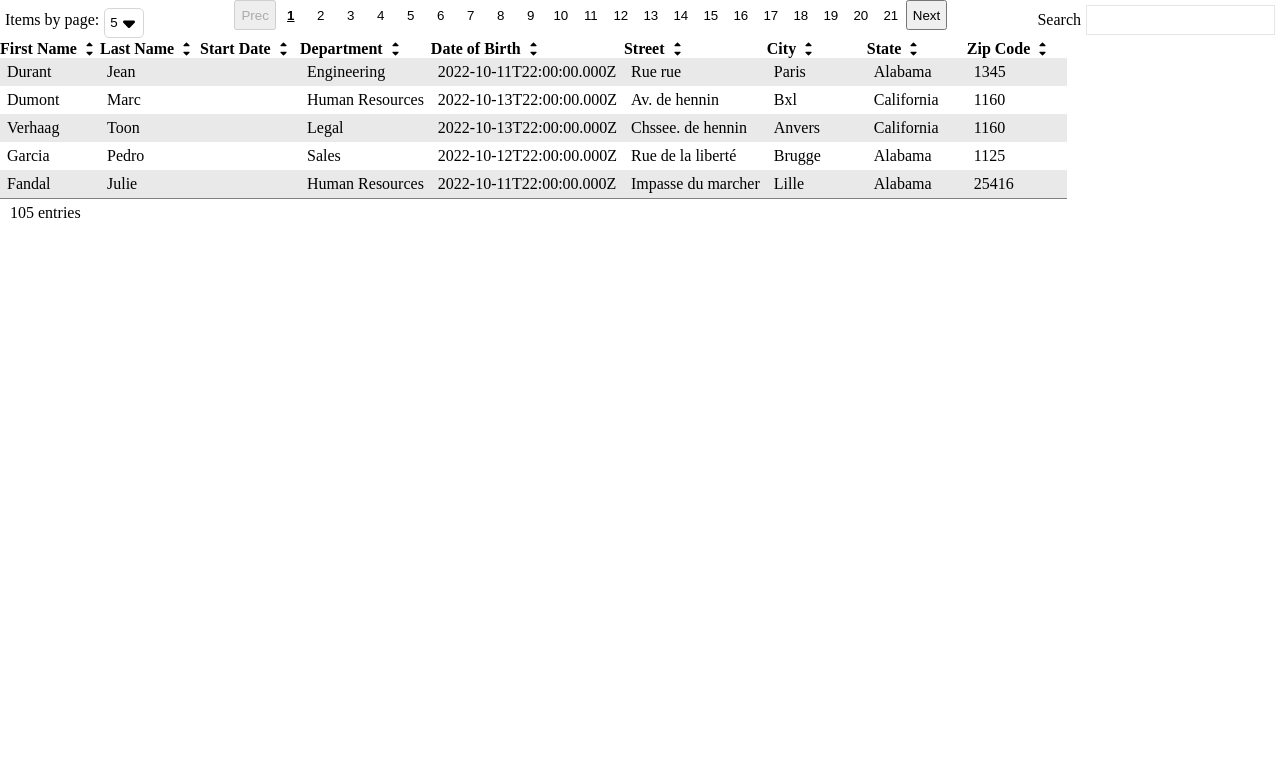
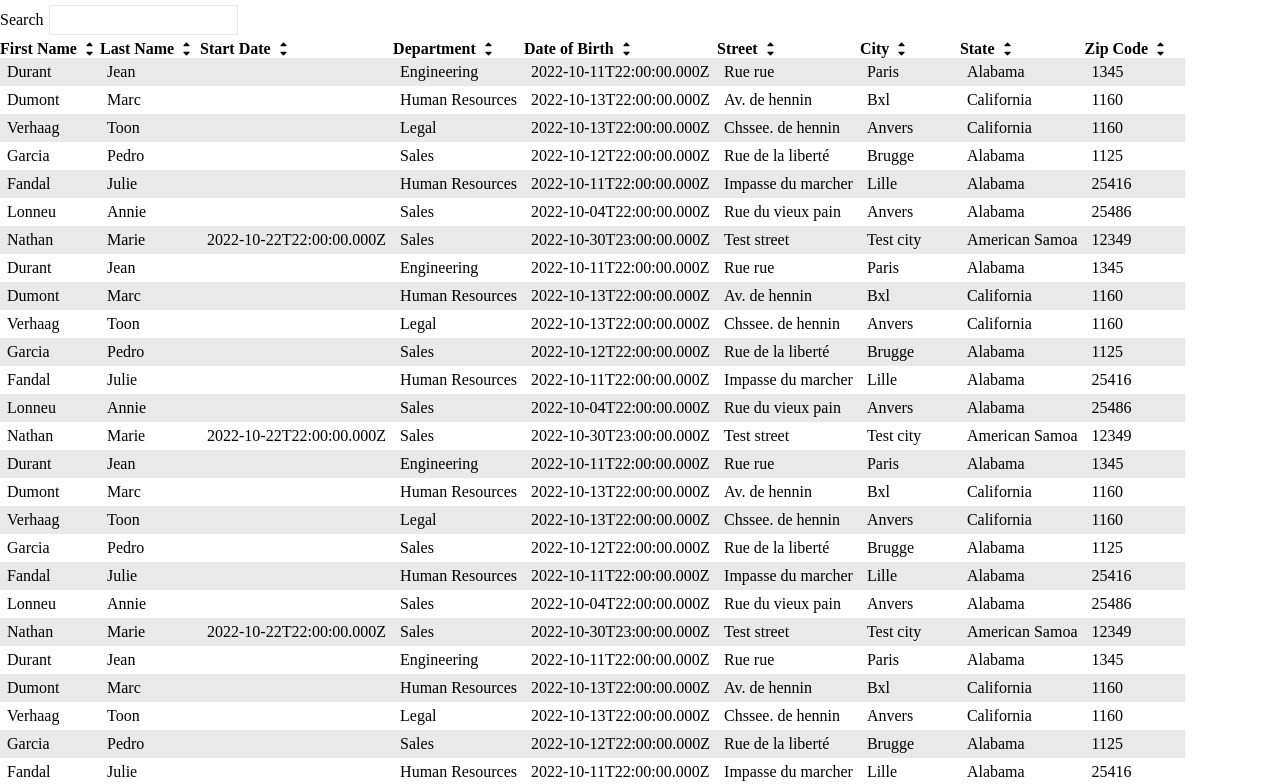
Before and after one commit to WandoCode/plugin-table-oc, a React (Create React App) app: page / in a window 1280 px wide. Shown: the top 784 px of the page. Built offline with nearby package versions, Linux system fonts and the light colour scheme.

Commit message:
Add option to make sorting available, custom nbr of items by page

```diff
--- a/src/components/Table.js
+++ b/src/components/Table.js
@@ -22,7 +22,10 @@ const getCells = (keys, data) => {
 }
 
 // Pages start at 'page 1'
-const paginate = (nbrItemsByPage, currentPage, datas) => {
+const paginate = (nbrItemsByPage, currentPage, datas, scroll) => {
+  if (scroll) {
+    nbrItemsByPage = 35
+  }
   const start = nbrItemsByPage * (currentPage - 1)
   const end = nbrItemsByPage * currentPage
   return datas.slice(start, end)
@@ -45,9 +48,18 @@ const sortDatas = ({ propriety, direction }, datas) => {
 // Il faut fournir un objet pour le nom des colonnes
 // Datas est un array d'objet. Chaque objet a un id unique.
 // Les champs des objets datas sont des strings
-function Table({ headers, datas }) {
+function Table({
+  headers,
+  datas,
+  defaultItemsByPage = 5,
+  itemsByPage = [5, 20, 50],
+  scroll = true,
+  defaultSort,
+  sort = true,
+  search = true,
+}) {
   const [searchInput, setSearchInput] = useState('')
-  const [nbrItemsByPage, setNbrItemsByPage] = useState(5)
+  const [nbrItemsByPage, setNbrItemsByPage] = useState(defaultItemsByPage)
   const [currentPage, setCurrentPage] = useState(1)
   const [totalPage, setTotalPage] = useState()
   const [sorting, setSorting] = useState({ propriety: '', direction: 1 })
@@ -76,7 +88,9 @@ function Table({ headers, datas }) {
   }, [searchInput, datas, headers])
 
   useEffect(() => {
-    setDisplayedDatas(paginate(nbrItemsByPage, currentPage, filteredDatas))
+    setDisplayedDatas(
+      paginate(nbrItemsByPage, currentPage, filteredDatas, scroll)
+    )
   }, [currentPage, nbrItemsByPage, filteredDatas])
 
   useEffect(() => {
@@ -98,6 +112,7 @@ function Table({ headers, datas }) {
               name={headers[key]}
               sorted={key === sorting.propriety}
               direction={sorting.direction}
+              sort={sort}
             />
           }
         </th>
@@ -106,6 +121,7 @@ function Table({ headers, datas }) {
   }
 
   const handleSort = (e) => {
+    if (!sort) return
     const val = e.nativeEvent.path.find((el) =>
       el.dataset.sort ? true : false
     )
@@ -140,10 +156,12 @@ function Table({ headers, datas }) {
   return (
     <div className="table">
       <div className="table__navigation">
+        {!scroll && (
+          <>
             <div className="table__select">
               <label htmlFor="itemsByPage">Items by page:</label>
               <Select
-            choicesArray={[5, 10, 20]}
+                choicesArray={itemsByPage}
                 onChoice={handleSelect}
                 name="itemsByPage"
               />
@@ -155,6 +173,9 @@ function Table({ headers, datas }) {
               totalPage={totalPage}
               onCustomPage={handleCustomPage}
             />
+          </>
+        )}
+
         <div className="table__search">
           <label htmlFor="search">Search</label>
           <input
--- a/src/components/TableHeader.js
+++ b/src/components/TableHeader.js
@@ -3,7 +3,7 @@ import arrowDown from './caretdown.svg'
 
 import { useState, useEffect } from 'react'
 
-function TableHeader({ name, sorted, direction }) {
+function TableHeader({ name, sorted, direction, sort }) {
   const [sortDirectionImg, setSortDirectionImg] = useState()
 
   useEffect(() => {
@@ -29,7 +29,7 @@ function TableHeader({ name, sorted, direction }) {
   return (
     <div className="tableHeader">
       <div>{name}</div>
-      <div className="sorting-direction">{sortDirectionImg}</div>
+      {sort && <div className="sorting-direction">{sortDirectionImg}</div>}
     </div>
   )
 }
```
Lines whose indentation alone changed are shown as unchanged.
